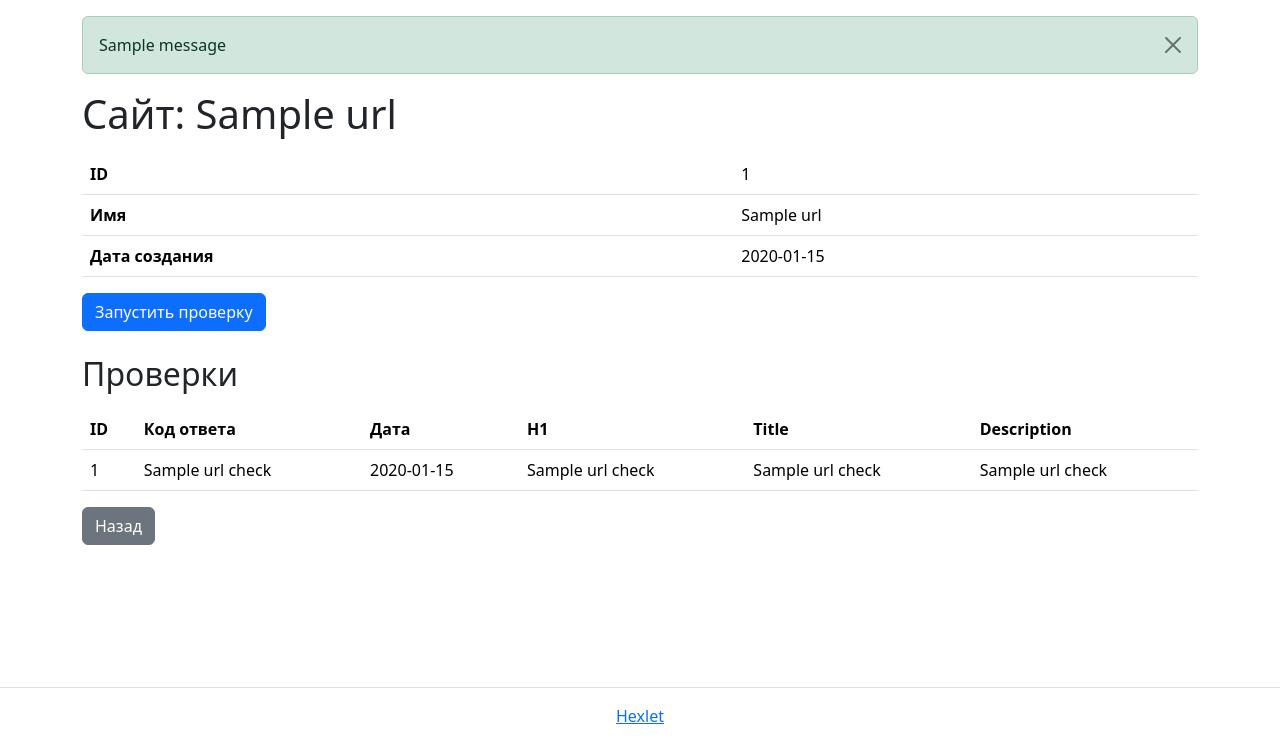
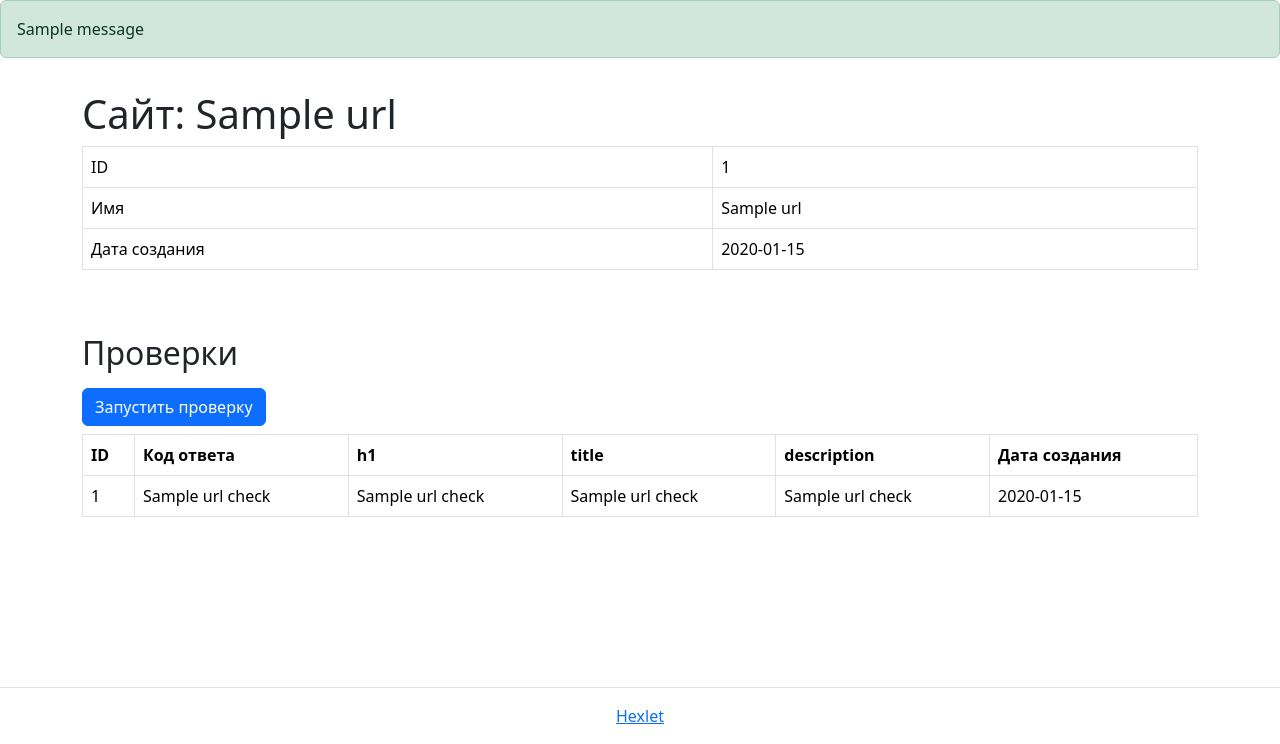
Before and after one commit to Abu2205/python-project-83, a Flask app: page /urls/1 in a window 1280 px wide. Shown: the part 56-800 px from the top of the page. Run offline with Flask 3, Linux system fonts and the light colour scheme; one stand-in notice (Sample message) is shown; a database or web service that is not in the repository returns one stand-in record (values such as "Sample title"); some libraries are stand-ins or nearby versions.

Commit message:
fix alerts

```diff
--- a/page_analyzer/templates/layout.html
+++ b/page_analyzer/templates/layout.html
@@ -20,18 +20,18 @@
             </div>
         </nav>
     </header>
-    <main class="flex-grow-1">
-        <div class="container-lg mt-3">
-            {% with messages = get_flashed_messages(with_categories=true) %}
+                {% with messages = get_flashed_messages(with_categories=true) %}
                 {% if messages %}
                     {% for category, message in messages %}
                         <div class="alert alert-{{ category }} alert-dismissible fade show" role="alert">
                             {{ message }}
-                            <button type="button" class="btn-close" data-bs-dismiss="alert" aria-label="Закрыть"></button>
                         </div>
                     {% endfor %}
                 {% endif %}
             {% endwith %}
+    <main class="flex-grow-1">
+        <div class="container-lg mt-3">
+
             {% block content %}{% endblock %}
         </div>
     </main>
--- a/page_analyzer/templates/url.html
+++ b/page_analyzer/templates/url.html
@@ -1,53 +1,72 @@
 {% extends "layout.html" %}
 
 {% block content %}
-<h1 class="mb-3">Сайт: {{ url[1] }}</h1>
-<table class="table" data-test="url">
+<h1>Сайт: {{ url[1] }}</h1>
+
+<div class="table-responsive">
+  <table class="table table-bordered table-hover text-nowrap" data-test="url">
     <tbody>
       <tr>
-            <th scope="row">ID</th>
+        <td>ID</td>
         <td>{{ url[0] }}</td>
       </tr>
       <tr>
-            <th scope="row">Имя</th>
+        <td>Имя</td>
         <td>{{ url[1] }}</td>
       </tr>
       <tr>
-            <th scope="row">Дата создания</th>
-            <td>{{ url[2].strftime('%Y-%m-%d %H:%M:%S') }}</td>
+        <td>Дата создания</td>
+        <td>{{ url[2].strftime('%Y-%m-%d') }}</td>
       </tr>
     </tbody>
   </table>
+</div>
 
-<form method="POST" action="{{ url_for('run_check', id=url[0]) }}" class="mb-4">
-    <button type="submit" class="btn btn-primary">Запустить проверку</button>
+<h2 class="mt-5 mb-3">Проверки</h2>
+<form method="post" action="/urls/{{ url[0] }}/checks">
+  <input type="submit" class="btn btn-primary" value="Запустить проверку">
 </form>
 
-<h2 class="mb-3">Проверки</h2>
-<table class="table" data-test="checks">
+<div>
+  <table class="table table-bordered table-hover mt-2" data-test="checks">
     <thead>
       <tr>
-            <th scope="col">ID</th>
-            <th scope="col">Код ответа</th>
-            <th scope="col">Дата</th>
-            <th scope="col">H1</th>
-            <th scope="col">Title</th>
-            <th scope="col">Description</th>
+        <th>ID</th>
+        <th>Код ответа</th>
+        <th>h1</th>
+        <th>title</th>
+        <th>description</th>
+        <th>Дата создания</th>
       </tr>
     </thead>
     <tbody>
       {% for check in checks %}
       <tr>
         <td>{{ check[0] }}</td>
-            <td>{{ check[2] if check[2] else '-' }}</td>
-            <td>{{ check[6].strftime('%Y-%m-%d %H:%M:%S') }}</td>
-            <td>{{ check[3] if check[3] else '-' }}</td>
-            <td>{{ check[4] if check[4] else '-' }}</td>
-            <td>{{ check[5] if check[5] else '-' }}</td>
+        <td>
+          {%- if check[2] -%}
+            {{ check[2] }}
+          {%- endif -%}
+        </td>
+        <td>
+          {%- if check[3] -%}
+            {{ check[3] }}
+          {%- endif -%}
+        </td>
+        <td>
+          {%- if check[4] -%}
+            {{ check[4] }}
+          {%- endif -%}
+        </td>
+        <td>
+          {%- if check[5] -%}
+            {{ check[5] }}
+          {%- endif -%}
+        </td>
+        <td>{{ check[6].strftime('%Y-%m-%d') }}</td>
       </tr>
       {% endfor %}
     </tbody>
   </table>
-
-<a href="{{ url_for('urls_list') }}" class="btn btn-secondary">Назад</a>
+</div>
 {% endblock %}
```
Lines whose indentation alone changed are shown as unchanged.
